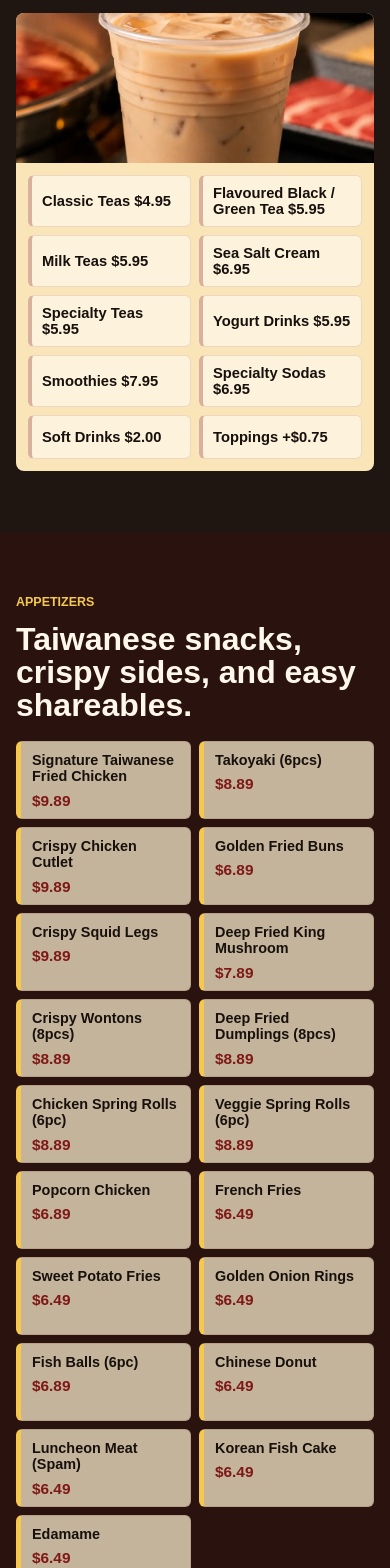
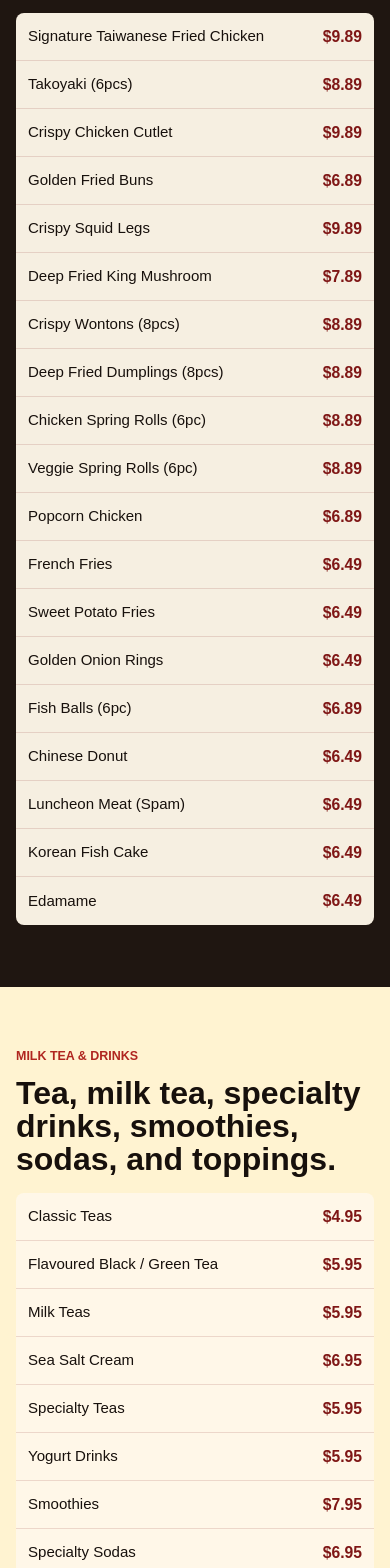
Before and after one commit to RickyLei7/HotPot, a Next.js app: page /menu in a window 390 px wide. Shown: the part 3660-5228 px from the top of the page. Built offline with nearby package versions, Linux system fonts and the light colour scheme.

Commit message:
Optimize menu speed and SEO metadata

```diff
--- a/app/globals.css
+++ b/app/globals.css
@@ -654,18 +654,13 @@ h3 {
   margin-bottom: 18px;
 }
 
-.set-grid,
-.snack-grid {
+.set-grid {
   display: grid;
   gap: 12px;
 }
 
 .set-grid {
   grid-template-columns: repeat(auto-fit, minmax(220px, 1fr));
-}
-
-.snack-grid {
-  grid-template-columns: repeat(3, 1fr);
 }
 
 .visit-grid {
@@ -675,7 +670,6 @@ h3 {
 }
 
 .set-grid article,
-.snack-grid article,
 .visit-grid article {
   background: rgba(255, 243, 209, 0.72);
   border: 1px solid rgba(127, 23, 22, 0.12);
@@ -687,7 +681,6 @@ h3 {
 }
 
 .set-grid p,
-.snack-grid p,
 .visit-grid p {
   line-height: 1.55;
   margin-bottom: 0;
@@ -709,66 +702,13 @@ h3 {
   color: var(--ink);
 }
 
-.wide-food {
-  border-radius: 8px;
-  box-shadow: 0 18px 45px rgba(60, 26, 12, 0.22);
-  height: auto;
-  margin-bottom: 24px;
-  max-height: 720px;
-  object-fit: cover;
-  object-position: center;
-  width: 100%;
-}
-
-.dish-showcase {
-  display: grid;
-  gap: 22px;
-  grid-template-columns: repeat(3, 1fr);
-  margin-bottom: 26px;
-}
-
-.featured-dish,
-.signature-snack {
-  background: #fff8ea;
-  border: 1px solid rgba(127, 23, 22, 0.18);
-  border-radius: 8px;
-  box-shadow: 0 18px 45px rgba(60, 26, 12, 0.18);
-  color: var(--ink);
-  overflow: hidden;
-}
-
-.featured-dish img {
-  aspect-ratio: 4 / 3;
-  height: auto;
-  object-fit: cover;
-  object-position: center;
-  width: 100%;
-}
-
-.featured-dish div,
-.signature-snack div {
-  padding: 20px;
-}
-
-.featured-dish h3,
-.signature-snack h3 {
-  font-size: 1.28rem;
-  margin-bottom: 6px;
-}
-
-.featured-dish p,
-.signature-snack p {
-  margin-bottom: 0;
-}
-
 .soup-list {
   display: grid;
   gap: 8px;
   grid-template-columns: repeat(auto-fit, minmax(150px, 1fr));
 }
 
-.soup-list span,
-.drink-panel span {
+.soup-list span {
   background: rgba(255, 248, 234, 0.7);
   border: 1px solid rgba(127, 23, 22, 0.12);
   border-left: 4px solid var(--gold);
@@ -777,10 +717,6 @@ h3 {
   font-weight: 750;
   min-height: 42px;
   padding: 9px 12px;
-}
-
-.drink-panel span {
-  border-left-color: rgba(127, 23, 22, 0.3);
 }
 
 .two-column {
@@ -816,58 +752,8 @@ h3 {
   font-size: 1.08rem;
 }
 
-.drink-panel {
-  background: var(--paper-soft);
-  border-radius: 8px;
-  color: var(--ink);
-  overflow: hidden;
-}
-
-.drink-panel img {
-  aspect-ratio: 4 / 3;
-  object-fit: cover;
-  object-position: center 58%;
-  width: 100%;
-}
-
-.drink-panel div {
-  display: grid;
-  gap: 8px;
-  grid-template-columns: repeat(2, minmax(0, 1fr));
-  padding: 14px;
-}
-
 .snacks-section {
   background: #2a130f;
-}
-
-.signature-snack {
-  align-items: center;
-  display: grid;
-  grid-template-columns: minmax(0, 1.35fr) minmax(280px, 0.65fr);
-  margin: 0 auto 24px;
-}
-
-.signature-snack img {
-  aspect-ratio: 16 / 7;
-  height: 100%;
-  object-fit: cover;
-  object-position: center;
-  width: 100%;
-}
-
-.snack-grid {
-  grid-template-columns: repeat(4, 1fr);
-}
-
-.snack-grid article {
-  min-height: 104px;
-}
-
-.snack-grid p {
-  color: var(--red);
-  font-size: 1.3rem;
-  font-weight: 900;
 }
 
 .menu-images {
@@ -1101,7 +987,6 @@ h3 {
   }
 
   .quick-info,
-  .dish-showcase,
   .set-grid,
   .weekly-picks-grid,
   .visit-grid {
@@ -1114,14 +999,6 @@ h3 {
 
   .soup-list {
     grid-template-columns: repeat(3, 1fr);
-  }
-
-  .signature-snack {
-    grid-template-columns: 1fr;
-  }
-
-  .snack-grid {
-    grid-template-columns: repeat(2, 1fr);
   }
 
   .ayce-card {
@@ -1204,11 +1081,9 @@ h3 {
   }
 
   .quick-info,
-  .dish-showcase,
   .set-grid,
   .about-highlight-grid,
   .weekly-picks-grid,
-  .snack-grid,
   .visit-grid {
     grid-template-columns: 1fr;
   }
@@ -1270,29 +1145,7 @@ h3 {
     grid-template-columns: repeat(2, minmax(0, 1fr));
   }
 
-  .snack-grid {
-    gap: 8px;
-    grid-template-columns: repeat(2, minmax(0, 1fr));
-  }
-
-  .snack-grid article {
-    min-height: 78px;
-    padding: 10px 11px;
-  }
-
-  .snack-grid h3 {
-    font-size: 0.9rem;
-    line-height: 1.12;
-    margin-bottom: 8px;
-  }
-
-  .snack-grid p {
-    font-size: 0.96rem;
-    line-height: 1;
-  }
-
-  .soup-list span,
-  .drink-panel span {
+  .soup-list span {
     align-items: center;
     display: flex;
     font-size: 0.92rem;
@@ -1313,17 +1166,6 @@ h3 {
 
   .price-list strong {
     font-size: 0.98rem;
-  }
-
-  .drink-panel div {
-    grid-template-columns: repeat(2, minmax(0, 1fr));
-    padding: 12px;
-  }
-
-  .drink-panel img {
-    aspect-ratio: auto;
-    height: 150px;
-    object-position: center 42%;
   }
 
   .quick-info div {
@@ -1360,6 +1202,9 @@ h3 {
   }
 
   body {
+    background:
+      linear-gradient(180deg, rgba(18, 13, 11, 0.92), rgba(18, 13, 11, 0.72)),
+      url("/assets/dish-spicy.webp") center top / 900px auto scroll;
     padding-bottom: 84px;
   }
 
@@ -1412,10 +1257,6 @@ h3 {
     display: none;
   }
 
-  .menu-text-section .dish-showcase {
-    display: none;
-  }
-
   .about-highlight-grid {
     gap: 10px;
     grid-template-columns: repeat(2, minmax(0, 1fr));
--- a/public/about/index.html
+++ b/public/about/index.html
@@ -18,7 +18,7 @@
     <link rel="icon" href="/favicon.ico" sizes="any" />
     <link rel="icon" href="/favicon-32.png" type="image/png" sizes="32x32" />
     <link rel="apple-touch-icon" href="/apple-touch-icon.png" />
-    <link rel="stylesheet" href="/site.css?v=20260622-bottom-bg" />
+    <link rel="stylesheet" href="/site.css?v=20260623-speed-seo" />
     <script async src="https://www.googletagmanager.com/gtag/js?id=G-JN2E0S7E36"></script>
     <script>
       window.dataLayer = window.dataLayer || [];
--- a/public/contact/index.html
+++ b/public/contact/index.html
@@ -18,7 +18,7 @@
     <link rel="icon" href="/favicon.ico" sizes="any" />
     <link rel="icon" href="/favicon-32.png" type="image/png" sizes="32x32" />
     <link rel="apple-touch-icon" href="/apple-touch-icon.png" />
-    <link rel="stylesheet" href="/site.css?v=20260622-bottom-bg" />
+    <link rel="stylesheet" href="/site.css?v=20260623-speed-seo" />
     <script async src="https://www.googletagmanager.com/gtag/js?id=G-JN2E0S7E36"></script>
     <script>
       window.dataLayer = window.dataLayer || [];
--- a/public/faq/index.html
+++ b/public/faq/index.html
@@ -18,7 +18,7 @@
     <link rel="icon" href="/favicon.ico" sizes="any" />
     <link rel="icon" href="/favicon-32.png" type="image/png" sizes="32x32" />
     <link rel="apple-touch-icon" href="/apple-touch-icon.png" />
-    <link rel="stylesheet" href="/site.css?v=20260622-bottom-bg" />
+    <link rel="stylesheet" href="/site.css?v=20260623-speed-seo" />
     <script async src="https://www.googletagmanager.com/gtag/js?id=G-JN2E0S7E36"></script>
     <script>
       window.dataLayer = window.dataLayer || [];
--- a/public/index.html
+++ b/public/index.html
@@ -15,7 +15,7 @@
     <link rel="icon" href="/favicon.ico" sizes="any" />
     <link rel="icon" href="/favicon-32.png" type="image/png" sizes="32x32" />
     <link rel="apple-touch-icon" href="/apple-touch-icon.png" />
-    <link rel="stylesheet" href="site.css?v=20260622-bottom-bg" />
+    <link rel="stylesheet" href="site.css?v=20260623-speed-seo" />
     <script async src="https://www.googletagmanager.com/gtag/js?id=G-JN2E0S7E36"></script>
     <script>window.dataLayer = window.dataLayer || []; function gtag(){dataLayer.push(arguments);} gtag('js', new Date()); gtag('config', 'G-JN2E0S7E36');</script>
     <script defer src="/analytics.js"></script>
--- a/public/menu/index.html
+++ b/public/menu/index.html
@@ -18,7 +18,7 @@
     <link rel="icon" href="/favicon.ico" sizes="any" />
     <link rel="icon" href="/favicon-32.png" type="image/png" sizes="32x32" />
     <link rel="apple-touch-icon" href="/apple-touch-icon.png" />
-    <link rel="stylesheet" href="/site.css?v=20260622-bottom-bg" />
+    <link rel="stylesheet" href="/site.css?v=20260623-speed-seo" />
     <script async src="https://www.googletagmanager.com/gtag/js?id=G-JN2E0S7E36"></script>
     <script>
       window.dataLayer = window.dataLayer || [];
@@ -173,24 +173,10 @@
         </div>
       </section>
 
-      <section class="menu-section menu-text-section" id="soup-bases">
+      <section class="menu-section" id="soup-bases">
         <div class="section-heading">
           <p class="eyebrow">Soup bases</p>
           <h2>Signature broths for Japanese hot pot in Calgary.</h2>
-        </div>
-        <div class="dish-showcase">
-          <article class="featured-dish">
-            <img src="/assets/dish-sukiyaki.webp" alt="Sukiyaki Japanese hot pot broth in Calgary" />
-            <div><h3>日式壽喜鍋</h3><p>Sukiyaki</p></div>
-          </article>
-          <article class="featured-dish">
-            <img src="/assets/dish-tom-yum.webp" alt="Tom Yum Kung hot pot soup base" />
-            <div><h3>泰式酸辣冬陰鍋</h3><p>Tom Yum Kung</p></div>
-          </article>
-          <article class="featured-dish">
-            <img src="/assets/dish-spicy.webp" alt="Spicy hot pot soup base at Centre Street Japanese HotPot" />
-            <div><h3>經典麻辣鍋</h3><p>Spicy Hotpot</p></div>
-          </article>
         </div>
         <div class="soup-list" aria-label="Soup bases">
           <span>Chicken & Spicy Pot</span><span>Spicy</span><span>Sukiyaki</span>
@@ -217,49 +203,52 @@
             <div><span>Sukiyaki Beef Rice</span><strong>$16.99</strong></div>
           </div>
         </div>
-        <div id="drinks">
+        <div id="appetizers">
           <div class="section-heading compact">
-            <p class="eyebrow">Milk tea & drinks</p>
-            <h2>Sweetness and ice your way, with hot tea available too.</h2>
+            <p class="eyebrow">Appetizers</p>
+            <h2>Taiwanese snacks, crispy sides, and easy shareables.</h2>
           </div>
-          <div class="drink-panel">
-            <img src="/assets/milk-tea-photo.webp" alt="Milk tea drinks at Centre Street Japanese HotPot Calgary" width="900" height="1200" loading="lazy" decoding="async" />
-            <div>
-              <span>Classic Teas $4.95</span><span>Flavoured Black / Green Tea $5.95</span>
-              <span>Milk Teas $5.95</span><span>Sea Salt Cream $6.95</span><span>Specialty Teas $5.95</span>
-              <span>Yogurt Drinks $5.95</span><span>Smoothies $7.95</span><span>Specialty Sodas $6.95</span>
-              <span>Soft Drinks $2.00</span><span>Toppings +$0.75</span>
-            </div>
+          <div class="price-list">
+            <div><span>Signature Taiwanese Fried Chicken</span><strong>$9.89</strong></div>
+            <div><span>Takoyaki (6pcs)</span><strong>$8.89</strong></div>
+            <div><span>Crispy Chicken Cutlet</span><strong>$9.89</strong></div>
+            <div><span>Golden Fried Buns</span><strong>$6.89</strong></div>
+            <div><span>Crispy Squid Legs</span><strong>$9.89</strong></div>
+            <div><span>Deep Fried King Mushroom</span><strong>$7.89</strong></div>
+            <div><span>Crispy Wontons (8pcs)</span><strong>$8.89</strong></div>
+            <div><span>Deep Fried Dumplings (8pcs)</span><strong>$8.89</strong></div>
+            <div><span>Chicken Spring Rolls (6pc)</span><strong>$8.89</strong></div>
+            <div><span>Veggie Spring Rolls (6pc)</span><strong>$8.89</strong></div>
+            <div><span>Popcorn Chicken</span><strong>$6.89</strong></div>
+            <div><span>French Fries</span><strong>$6.49</strong></div>
+            <div><span>Sweet Potato Fries</span><strong>$6.49</strong></div>
+            <div><span>Golden Onion Rings</span><strong>$6.49</strong></div>
+            <div><span>Fish Balls (6pc)</span><strong>$6.89</strong></div>
+            <div><span>Chinese Donut</span><strong>$6.49</strong></div>
+            <div><span>Luncheon Meat (Spam)</span><strong>$6.49</strong></div>
+            <div><span>Korean Fish Cake</span><strong>$6.49</strong></div>
+            <div><span>Edamame</span><strong>$6.49</strong></div>
           </div>
         </div>
       </section>
 
-      <section class="snacks-section" id="appetizers">
-        <div class="section-heading">
-          <p class="eyebrow">Appetizers</p>
-          <h2>Taiwanese snacks, crispy sides, and easy shareables.</h2>
-        </div>
-        <div class="snack-grid">
-          <article><h3>Signature Taiwanese Fried Chicken</h3><p>$9.89</p></article>
-          <article><h3>Takoyaki (6pcs)</h3><p>$8.89</p></article>
-          <article><h3>Crispy Chicken Cutlet</h3><p>$9.89</p></article>
-          <article><h3>Golden Fried Buns</h3><p>$6.89</p></article>
-          <article><h3>Crispy Squid Legs</h3><p>$9.89</p></article>
-          <article><h3>Deep Fried King Mushroom</h3><p>$7.89</p></article>
-          <article><h3>Crispy Wontons (8pcs)</h3><p>$8.89</p></article>
-          <article><h3>Deep Fried Dumplings (8pcs)</h3><p>$8.89</p></article>
-          <article><h3>Chicken Spring Rolls (6pc)</h3><p>$8.89</p></article>
-          <article><h3>Veggie Spring Rolls (6pc)</h3><p>$8.89</p></article>
-          <article><h3>Popcorn Chicken</h3><p>$6.89</p></article>
-          <article><h3>French Fries</h3><p>$6.49</p></article>
-          <article><h3>Sweet Potato Fries</h3><p>$6.49</p></article>
-          <article><h3>Golden Onion Rings</h3><p>$6.49</p></article>
-          <article><h3>Fish Balls (6pc)</h3><p>$6.89</p></article>
-          <article><h3>Chinese Donut</h3><p>$6.49</p></article>
-          <article><h3>Luncheon Meat (Spam)</h3><p>$6.49</p></article>
-          <article><h3>Korean Fish Cake</h3><p>$6.49</p></article>
-          <article><h3>Edamame</h3><p>$6.49</p></article>
-        </div>
+      <section class="menu-section" id="drinks">
+          <div class="section-heading compact">
+            <p class="eyebrow">Milk tea & drinks</p>
+            <h2>Tea, milk tea, specialty drinks, smoothies, sodas, and toppings.</h2>
+          </div>
+          <div class="price-list">
+            <div><span>Classic Teas</span><strong>$4.95</strong></div>
+            <div><span>Flavoured Black / Green Tea</span><strong>$5.95</strong></div>
+            <div><span>Milk Teas</span><strong>$5.95</strong></div>
+            <div><span>Sea Salt Cream</span><strong>$6.95</strong></div>
+            <div><span>Specialty Teas</span><strong>$5.95</strong></div>
+            <div><span>Yogurt Drinks</span><strong>$5.95</strong></div>
+            <div><span>Smoothies</span><strong>$7.95</strong></div>
+            <div><span>Specialty Sodas</span><strong>$6.95</strong></div>
+            <div><span>Soft Drinks</span><strong>$2.00</strong></div>
+            <div><span>Toppings</span><strong>+$0.75</strong></div>
+          </div>
       </section>
 
       <section class="full-menu" id="full-menu">
--- a/public/restaurant-info/index.html
+++ b/public/restaurant-info/index.html
@@ -18,7 +18,7 @@
     <link rel="icon" href="/favicon.ico" sizes="any" />
     <link rel="icon" href="/favicon-32.png" type="image/png" sizes="32x32" />
     <link rel="apple-touch-icon" href="/apple-touch-icon.png" />
-    <link rel="stylesheet" href="/site.css?v=20260622-bottom-bg" />
+    <link rel="stylesheet" href="/site.css?v=20260623-speed-seo" />
     <script async src="https://www.googletagmanager.com/gtag/js?id=G-JN2E0S7E36"></script>
     <script>
       window.dataLayer = window.dataLayer || [];
--- a/public/site.css
+++ b/public/site.css
@@ -282,39 +282,22 @@ h3 { font-size: 1.08rem; margin-bottom: 10px; }
 .category-strip strong { font-size: 0.96rem; line-height: 1.2; }
 .section-heading { margin-bottom: clamp(20px, 3.6vw, 34px); }
 .section-heading.compact { margin-bottom: 18px; }
-.set-grid, .snack-grid { display: grid; gap: 12px; }
+.set-grid { display: grid; gap: 12px; }
 .set-grid { grid-template-columns: repeat(auto-fit, minmax(220px, 1fr)); }
-.snack-grid { grid-template-columns: repeat(3, 1fr); }
 .visit-grid { display: grid; gap: 16px; grid-template-columns: repeat(auto-fit, minmax(220px, 1fr)); }
-.set-grid article, .snack-grid article, .visit-grid article { background: rgba(255, 243, 209, 0.72); border: 1px solid rgba(127, 23, 22, 0.12); border-left: 5px solid var(--gold); border-radius: 6px; color: var(--ink); cursor: default; padding: 18px; }
-.set-grid p, .snack-grid p, .visit-grid p { line-height: 1.55; margin-bottom: 0; }
+.set-grid article, .visit-grid article { background: rgba(255, 243, 209, 0.72); border: 1px solid rgba(127, 23, 22, 0.12); border-left: 5px solid var(--gold); border-radius: 6px; color: var(--ink); cursor: default; padding: 18px; }
+.set-grid p, .visit-grid p { line-height: 1.55; margin-bottom: 0; }
 .menu-section, .full-menu { background: var(--paper); color: var(--ink); }
 .menu-section .eyebrow, .full-menu .eyebrow { color: var(--red-bright); }
 .menu-section h2, .full-menu h2 { color: var(--ink); }
-.wide-food { border-radius: 8px; box-shadow: 0 18px 45px rgba(60, 26, 12, 0.22); height: auto; margin-bottom: 24px; max-height: 720px; object-fit: cover; object-position: center; width: 100%; }
-.dish-showcase { display: grid; gap: 22px; grid-template-columns: repeat(3, 1fr); margin-bottom: 26px; }
-.featured-dish, .signature-snack { background: #fff8ea; border: 1px solid rgba(127, 23, 22, 0.18); border-radius: 8px; box-shadow: 0 18px 45px rgba(60, 26, 12, 0.18); color: var(--ink); overflow: hidden; }
-.featured-dish img { aspect-ratio: 4 / 3; height: auto; object-fit: cover; object-position: center; width: 100%; }
-.featured-dish div, .signature-snack div { padding: 20px; }
-.featured-dish h3, .signature-snack h3 { font-size: 1.28rem; margin-bottom: 6px; }
-.featured-dish p, .signature-snack p { margin-bottom: 0; }
 .soup-list { display: grid; gap: 8px; grid-template-columns: repeat(auto-fit, minmax(150px, 1fr)); }
-.soup-list span, .drink-panel span { background: rgba(255, 248, 234, 0.7); border: 1px solid rgba(127, 23, 22, 0.12); border-left: 4px solid var(--gold); border-radius: 6px; color: var(--ink); font-weight: 750; min-height: 42px; padding: 9px 12px; }
-.drink-panel span { border-left-color: rgba(127, 23, 22, 0.3); }
+.soup-list span { background: rgba(255, 248, 234, 0.7); border: 1px solid rgba(127, 23, 22, 0.12); border-left: 4px solid var(--gold); border-radius: 6px; color: var(--ink); font-weight: 750; min-height: 42px; padding: 9px 12px; }
 .two-column { background: #1f1611; display: grid; gap: clamp(22px, 4vw, 38px); grid-template-columns: 1fr 1fr; }
 .price-list { background: rgba(255, 248, 234, 0.96); border-radius: 8px; color: var(--ink); overflow: hidden; }
 .price-list div { align-items: center; border-bottom: 1px solid rgba(127, 23, 22, 0.14); display: grid; gap: 14px; grid-template-columns: minmax(0, 1fr) auto; min-height: 48px; padding: 11px 16px; }
 .price-list div:last-child { border-bottom: 0; }
 .price-list strong { color: var(--red); font-size: 1.08rem; }
-.drink-panel { background: var(--paper-soft); border-radius: 8px; color: var(--ink); overflow: hidden; }
-.drink-panel img { aspect-ratio: 4 / 3; object-fit: cover; object-position: center 58%; width: 100%; }
-.drink-panel div { display: grid; gap: 8px; grid-template-columns: repeat(2, minmax(0, 1fr)); padding: 14px; }
 .snacks-section { background: #2a130f; }
-.signature-snack { align-items: center; display: grid; grid-template-columns: minmax(0, 1.35fr) minmax(280px, 0.65fr); margin: 0 auto 24px; }
-.signature-snack img { aspect-ratio: 16 / 7; height: 100%; object-fit: cover; object-position: center; width: 100%; }
-.snack-grid { grid-template-columns: repeat(4, 1fr); }
-.snack-grid article { min-height: 104px; }
-.snack-grid p { color: var(--red); font-size: 1.3rem; font-weight: 900; }
 .menu-images { display: grid; gap: 26px; grid-template-columns: repeat(2, 1fr); }
 .menu-download-actions { display: flex; flex-wrap: wrap; gap: 12px; margin-top: 18px; }
 .menu-images a { background: #fff; border-radius: 8px; box-shadow: 0 20px 55px rgba(42, 19, 15, 0.2); max-height: 560px; overflow: hidden; }
@@ -351,11 +334,9 @@ h3 { font-size: 1.08rem; margin-bottom: 10px; }
   .about-section { background: linear-gradient(180deg, rgba(127, 23, 22, 0.94), rgba(31, 22, 17, 0.94)), url("assets/hero-beef-noodle.webp") right top / 640px auto no-repeat; }
   .about-intro { position: static; }
   .about-highlight-grid { grid-template-columns: repeat(2, 1fr); }
-  .quick-info, .dish-showcase, .set-grid, .weekly-picks-grid, .visit-grid { grid-template-columns: repeat(2, 1fr); }
+  .quick-info, .set-grid, .weekly-picks-grid, .visit-grid { grid-template-columns: repeat(2, 1fr); }
   .category-strip { grid-template-columns: repeat(3, 1fr); }
   .soup-list { grid-template-columns: repeat(3, 1fr); }
-  .signature-snack { grid-template-columns: 1fr; }
-  .snack-grid { grid-template-columns: repeat(2, 1fr); }
   .ayce-card { justify-self: stretch; max-width: none; }
 }
 @media (max-width: 760px) {
@@ -369,7 +350,7 @@ h3 { font-size: 1.08rem; margin-bottom: 10px; }
   .site-nav { align-items: center; gap: 10px 12px; grid-template-columns: 1fr auto; padding: 10px 14px 12px; }
   .brand-mark { min-width: 0; }
   .hero, .feature-band, .combo-promo, .ayce-promo, .weekly-picks, .about-section, .menu-section, .two-column, .snacks-section, .full-menu, .visit, .page-hero, .content-section, .category-section { padding-inline: 16px; }
-  .quick-info, .dish-showcase, .set-grid, .about-highlight-grid, .weekly-picks-grid, .snack-grid, .visit-grid { grid-template-columns: 1fr; }
+  .quick-info, .set-grid, .about-highlight-grid, .weekly-picks-grid, .visit-grid { grid-template-columns: 1fr; }
   .quick-info { grid-template-columns: repeat(2, minmax(0, 1fr)); }
   .quick-info div { min-height: 82px; padding: 14px; }
   .quick-info span { font-size: 1.55rem; margin-bottom: 6px; }
@@ -382,21 +363,20 @@ h3 { font-size: 1.08rem; margin-bottom: 10px; }
   .category-icon { font-size: 0.58rem; height: 28px; width: 28px; }
   .category-strip strong { font-size: 0.86rem; line-height: 1.12; }
   .soup-list { grid-template-columns: repeat(2, minmax(0, 1fr)); }
-  .snack-grid { gap: 8px; grid-template-columns: repeat(2, minmax(0, 1fr)); }
-  .snack-grid article { min-height: 78px; padding: 10px 11px; }
-  .snack-grid h3 { font-size: 0.9rem; line-height: 1.12; margin-bottom: 8px; }
-  .snack-grid p { font-size: 0.96rem; line-height: 1; }
-  .soup-list span, .drink-panel span { align-items: center; display: flex; font-size: 0.92rem; min-height: 44px; padding: 9px 10px; }
+  .soup-list span { align-items: center; display: flex; font-size: 0.92rem; min-height: 44px; padding: 9px 10px; }
   .price-list div { gap: 10px; min-height: 48px; padding: 10px 12px; }
   .price-list span { font-size: 0.94rem; line-height: 1.25; }
   .price-list strong { font-size: 0.98rem; }
-  .drink-panel div { grid-template-columns: repeat(2, minmax(0, 1fr)); padding: 12px; }
-  .drink-panel img { aspect-ratio: auto; height: 150px; object-position: center 42%; }
   .quick-info div { min-height: 92px; }
   .hero-actions { display: grid; }
   .primary-action, .secondary-action, .social-links a { width: 100%; }
   .reserve-sticky { align-items: center; background: var(--gold); bottom: max(8px, env(safe-area-inset-bottom)); border-radius: 999px; box-shadow: 0 14px 36px rgba(0, 0, 0, 0.34); color: var(--ink); display: flex; font-size: 0.92rem; font-weight: 950; justify-content: center; left: 14px; min-height: 46px; padding: 0 18px; position: fixed; right: 14px; z-index: 30; }
-  body { padding-bottom: 84px; }
+  body {
+    background:
+      linear-gradient(180deg, rgba(18, 13, 11, 0.92), rgba(18, 13, 11, 0.72)),
+      url("assets/dish-spicy.webp") center top / 900px auto scroll;
+    padding-bottom: 84px;
+  }
   .combo-promo, .ayce-promo { grid-template-columns: 1fr; }
   .combo-poster, .ayce-card { justify-self: stretch; width: 100%; }
   .combo-price-grid { gap: 8px; grid-template-columns: repeat(2, minmax(0, 1fr)); margin: 16px 0 0; }
@@ -406,7 +386,6 @@ h3 { font-size: 1.08rem; margin-bottom: 10px; }
   .combo-price-grid h3 { font-size: 0.92rem; line-height: 1.14; margin-bottom: 8px; }
   .combo-copy .combo-price-grid article p { color: rgba(23, 16, 12, 0.76); font-size: 0.78rem; line-height: 1.22; }
   .menu-combo .combo-poster { display: none; }
-  .menu-text-section .dish-showcase { display: none; }
   .about-highlight-grid { gap: 10px; grid-template-columns: repeat(2, minmax(0, 1fr)); }
   .about-highlight-grid article { min-height: 0; padding: 12px; }
   .about-highlight-grid h3 { font-size: 0.92rem; line-height: 1.18; margin-bottom: 8px; }
```
Also changed, not shown: app/menu/page.tsx (+68 -0 lines), 1 other file (tests, documents, lock files or other folders).
